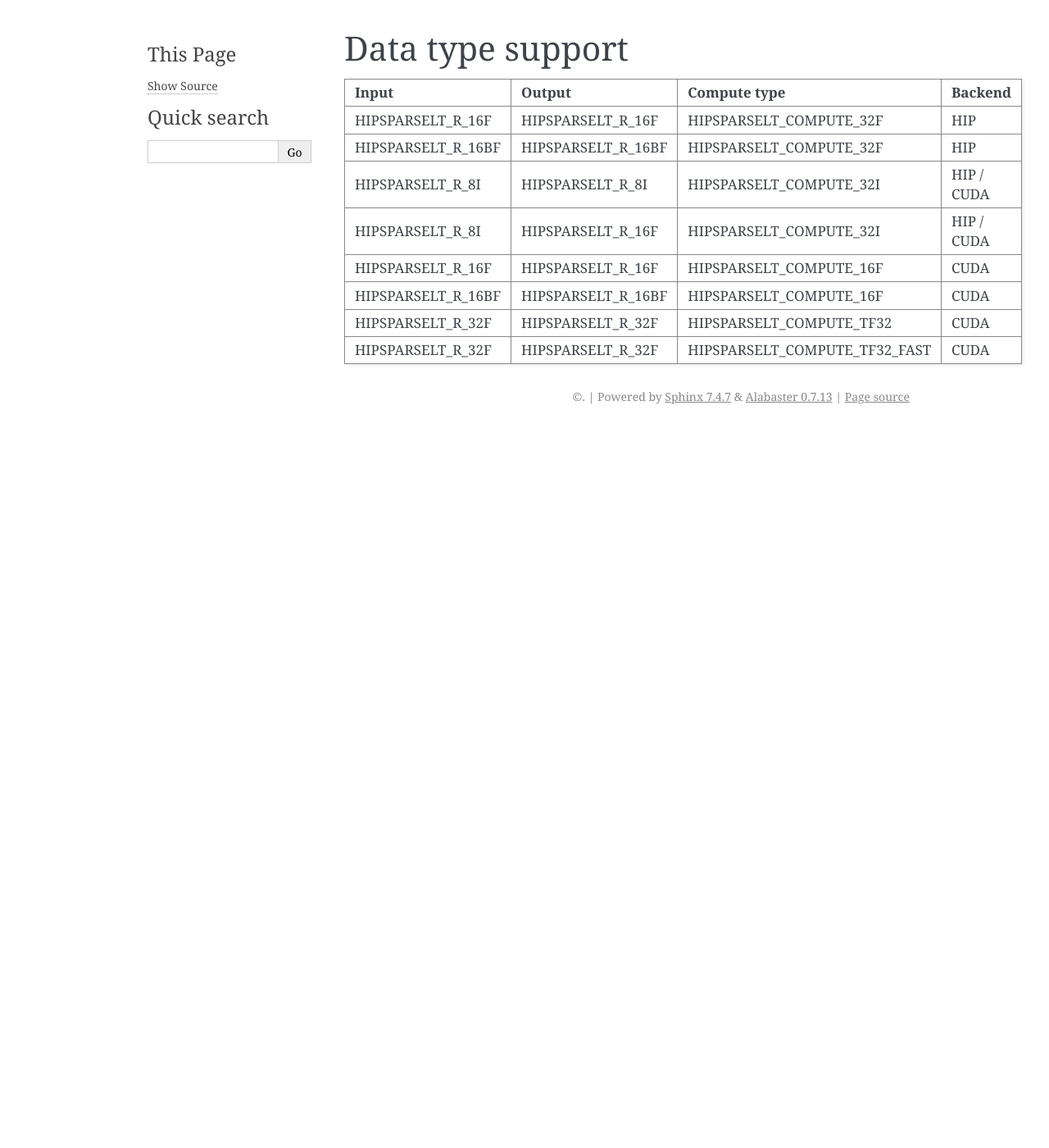
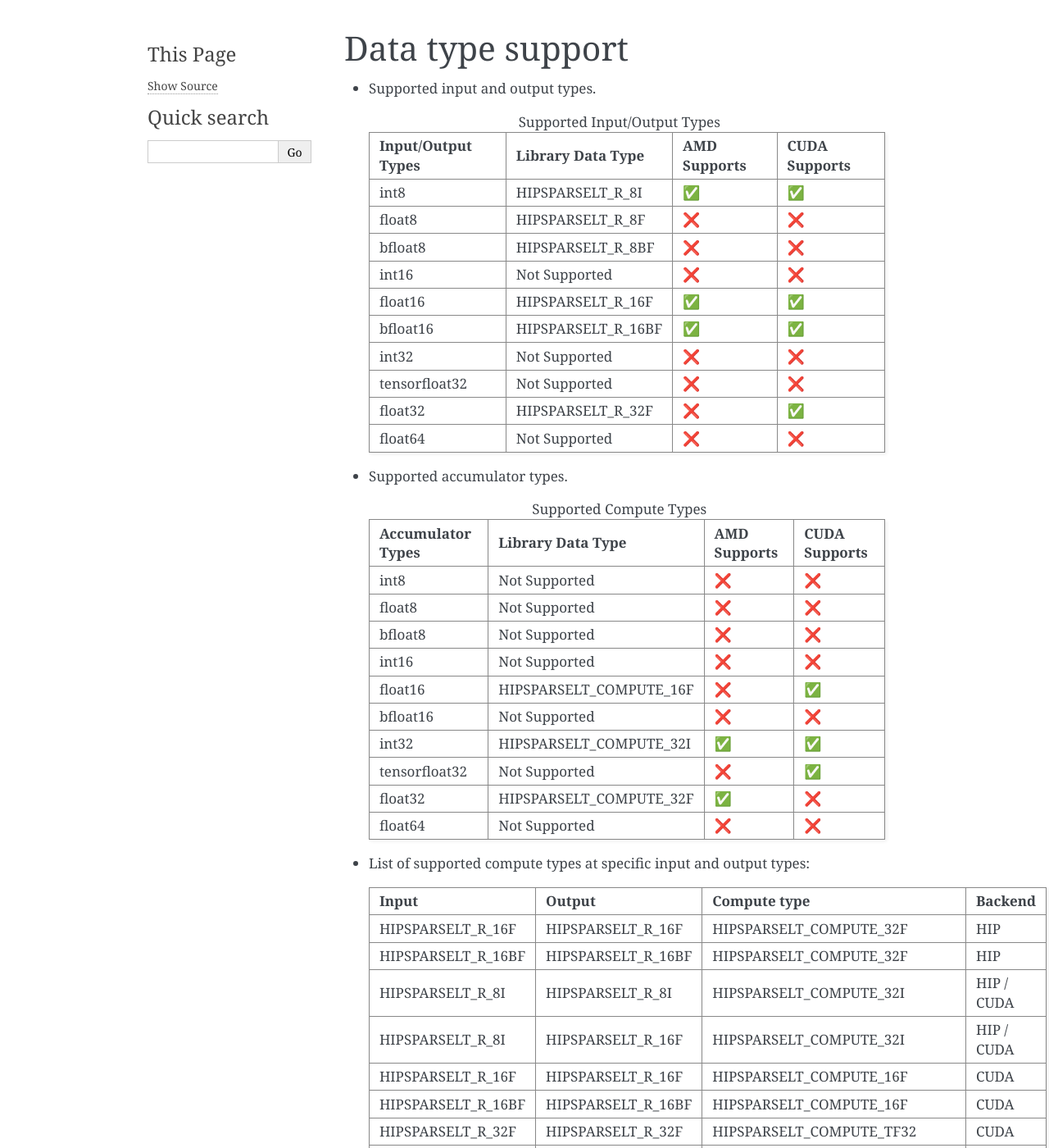
Before and after one commit to ROCm/hipSPARSELt, a Sphinx documentation site: the page built from docs/reference/data-type-support.rst, in a window 1280 px wide and 1400 px high. Shown: the whole window at 82% size. Built offline with Sphinx 7.4.7, drawn with Linux system fonts in a browser that asks for light colours.

Commit message:
Add/extend precision support lists

```diff
--- a/docs/reference/data-type-support.rst
+++ b/docs/reference/data-type-support.rst
@@ -8,14 +8,140 @@
 Data type support
 ******************************************
 
-.. csv-table::
-   :header: "Input", "Output", "Compute type", "Backend"
+* Supported input and output types.
 
-   "HIPSPARSELT_R_16F", "HIPSPARSELT_R_16F", "HIPSPARSELT_COMPUTE_32F", "HIP"
-   "HIPSPARSELT_R_16BF", "HIPSPARSELT_R_16BF", "HIPSPARSELT_COMPUTE_32F", "HIP"
-   "HIPSPARSELT_R_8I", "HIPSPARSELT_R_8I", "HIPSPARSELT_COMPUTE_32I", "HIP / CUDA"
-   "HIPSPARSELT_R_8I", "HIPSPARSELT_R_16F", "HIPSPARSELT_COMPUTE_32I", "HIP / CUDA"
-   "HIPSPARSELT_R_16F", "HIPSPARSELT_R_16F", "HIPSPARSELT_COMPUTE_16F", "CUDA"
-   "HIPSPARSELT_R_16BF", "HIPSPARSELT_R_16BF", "HIPSPARSELT_COMPUTE_16F", "CUDA"
-   "HIPSPARSELT_R_32F", "HIPSPARSELT_R_32F", "HIPSPARSELT_COMPUTE_TF32", "CUDA"
-   "HIPSPARSELT_R_32F", "HIPSPARSELT_R_32F", "HIPSPARSELT_COMPUTE_TF32_FAST", "CUDA"
+  .. list-table:: Supported Input/Output Types
+    :header-rows: 1
+    :name: supported-input-output-types
+
+    *
+      - Input/Output Types
+      - Library Data Type
+      - AMD Supports
+      - CUDA Supports
+    *
+      - int8
+      - HIPSPARSELT_R_8I
+      - ✅
+      - ✅
+    *
+      - float8
+      - HIPSPARSELT_R_8F
+      - ❌
+      - ❌
+    *
+      - bfloat8
+      - HIPSPARSELT_R_8BF
+      - ❌
+      - ❌
+    *
+      - int16
+      - Not Supported
+      - ❌
+      - ❌
+    *
+      - float16
+      - HIPSPARSELT_R_16F
+      - ✅
+      - ✅
+    *
+      - bfloat16
+      - HIPSPARSELT_R_16BF
+      - ✅
+      - ✅
+    *
+      - int32
+      - Not Supported
+      - ❌
+      - ❌
+    *
+      - tensorfloat32
+      - Not Supported
+      - ❌
+      - ❌
+    *
+      - float32
+      - HIPSPARSELT_R_32F
+      - ❌
+      - ✅
+    *
+      - float64
+      - Not Supported
+      - ❌
+      - ❌
+
+* Supported accumulator types.
+
+  .. list-table:: Supported Compute Types
+    :header-rows: 1
+    :name: supported-accumulator-types
+
+    *
+      - Accumulator Types
+      - Library Data Type
+      - AMD Supports
+      - CUDA Supports
+    *
+      - int8
+      - Not Supported
+      - ❌
+      - ❌
+    *
+      - float8
+      - Not Supported
+      - ❌
+      - ❌
+    *
+      - bfloat8
+      - Not Supported
+      - ❌
+      - ❌
+    *
+      - int16
+      - Not Supported
+      - ❌
+      - ❌
+    *
+      - float16
+      - HIPSPARSELT_COMPUTE_16F
+      - ❌
+      - ✅
+    *
+      - bfloat16
+      - Not Supported
+      - ❌
+      - ❌
+    *
+      - int32
+      - HIPSPARSELT_COMPUTE_32I
+      - ✅
+      - ✅
+    *
+      - tensorfloat32
+      - Not Supported
+      - ❌
+      - ✅
+    *
+      - float32
+      - HIPSPARSELT_COMPUTE_32F
+      - ✅
+      - ❌
+    *
+      - float64
+      - Not Supported
+      - ❌
+      - ❌
+
+* List of supported compute types at specific input and output types:
+
+  .. csv-table::
+     :header: "Input", "Output", "Compute type", "Backend"
+
+     "HIPSPARSELT_R_16F", "HIPSPARSELT_R_16F", "HIPSPARSELT_COMPUTE_32F", "HIP"
+     "HIPSPARSELT_R_16BF", "HIPSPARSELT_R_16BF", "HIPSPARSELT_COMPUTE_32F", "HIP"
+     "HIPSPARSELT_R_8I", "HIPSPARSELT_R_8I", "HIPSPARSELT_COMPUTE_32I", "HIP / CUDA"
+     "HIPSPARSELT_R_8I", "HIPSPARSELT_R_16F", "HIPSPARSELT_COMPUTE_32I", "HIP / CUDA"
+     "HIPSPARSELT_R_16F", "HIPSPARSELT_R_16F", "HIPSPARSELT_COMPUTE_16F", "CUDA"
+     "HIPSPARSELT_R_16BF", "HIPSPARSELT_R_16BF", "HIPSPARSELT_COMPUTE_16F", "CUDA"
+     "HIPSPARSELT_R_32F", "HIPSPARSELT_R_32F", "HIPSPARSELT_COMPUTE_TF32", "CUDA"
+     "HIPSPARSELT_R_32F", "HIPSPARSELT_R_32F", "HIPSPARSELT_COMPUTE_TF32_FAST", "CUDA"
--- a/docs/reference/supported-functions.rst
+++ b/docs/reference/supported-functions.rst
@@ -17,6 +17,7 @@ ROCm & CUDA supported functions
     * FP16 input/output, FP32 Matrix Core accumulate
     * BFLOAT16 input/output, FP32 Matrix Core accumulate
     * INT8 input/output, INT32 Matrix Core accumulate
+    * INT8 input, FP16 output, INT32 Matrix Core accumulate
 
   * Matrix pruning and compression functionalities
   * Auto-tuning functionality (see ``hipsparseLtMatmulSearch()``)
```
